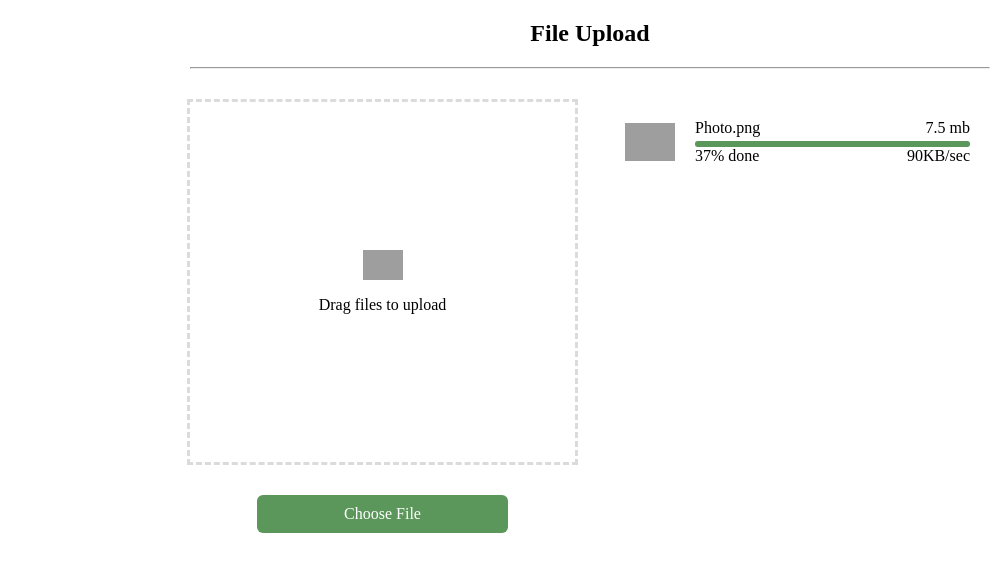
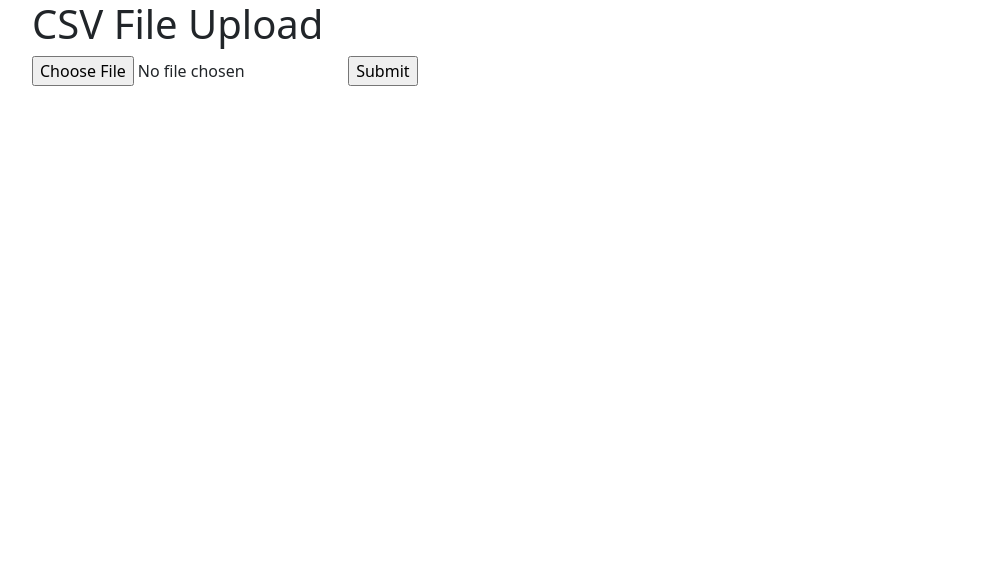
Before and after one commit to havavavava/Malicious_code_analysis_with_GPT, a Flask app: page /upload in a window 1280 px wide. Shown: the top 572 px of the page, without its empty margins (50-1051 px from the left). Run offline with Flask 3, Linux system fonts and the light colour scheme; grey boxes are pictures that could not be loaded.

Commit message:
csv file upload

```diff
--- a/main.py
+++ b/main.py
@@ -1,13 +1,20 @@
 from flask import Flask, render_template, request, session, url_for, redirect
+from werkzeug.utils import secure_filename
 app = Flask(__name__)
 
 @app.route('/')
 def main():
     return render_template('index.html')
 
-@app.route('/upload')
+
+@app.route('/upload',methods=['GET','POST'])
 def upload():
-    return render_template('upload.html')
+    if request.method == 'POST':
+        f = request.files['file']
+        f.save("./uploads/" + secure_filename(f.filename))
+        return render_template('/home.html')
+    else:
+        return render_template('/upload.html')
 
 @app.route('/home')
 def home():
--- a/static/upload.css
+++ b/static/upload.css
@@ -1,151 +1,39 @@
-#root {
-  width: 100%;
-  margin: 0 auto;
-  max-width: 800px;
+body {
+    font-family: Arial, sans-serif;
+    background-color: #f0f0f0;
+    margin: 0;
+    padding: 0;
+    display: flex;
+    justify-content: center;
+    align-items: center;
+    height: 100vh;
 }
 
-.title {
-  text-align: center;
+.container {
+    text-align: center;
+    background-color: #ffffff;
+    padding: 20px;
+    border-radius: 10px;
+    box-shadow: 0 0 10px rgba(0, 0, 0, 0.2);
 }
 
-.contents {
-  display: flex;
-  flex-direction: row;
-  margin-top: 30px;
-}
-.contents .upload-box {
-  width: calc(50% - 15px);
-  box-sizing: border-box;
-  margin-right: 30px;
-  display: flex;
-  flex-direction: column;
-  justify-content: center;
-  align-items: center;
+h1 {
+    margin-bottom: 20px;
 }
 
-.contents .upload-box .drag-file {
-  width: 100%;
-  height: 360px;
-  display: flex;
-  flex-direction: column;
-  justify-content: center;
-  align-items: center;
-  border: 3px dashed #dbdbdb;
-}
-.contents .upload-box .drag-file.highlight {
-  border: 3px dashed red;
-}
-.contents .upload-box .drag-file .image {
-  width: 40px;
-}
-.contents .upload-box .drag-file .message {
-  margin-bottom: 0;
-}
-.contents .upload-box .file-label {
-  margin-top: 30px;
-  background-color: #5b975b;
-  color: #fff;
-  text-align: center;
-  padding: 10px 0;
-  width: 65%;
-  border-radius: 6px;
-  cursor: pointer;
-}
-.contents .upload-box .file {
-  display: none;
+input[type="file"] {
+    display: none;
 }
 
-.contents .files {
-  width: calc(50% - 15px);
-  box-sizing: border-box;
-  overflow: auto;
-  height: 360px;
-}
-.contents .files .file {
-  display: flex;
-  padding: 20px 20px;
-  border-bottom: 1px solid #dbdbdb;
-}
-.contents .files .file:last-child {
-  margin-bottom: 0px;
-  border-bottom: none;
+button {
+    padding: 10px 20px;
+    background-color: #007BFF;
+    color: #ffffff;
+    border: none;
+    border-radius: 5px;
+    cursor: pointer;
 }
 
-.contents .files .file .thumbnail {
-  display: flex;
-  flex: none;
-  width: 50px;
-  margin-right: 20px;
-  align-items: center;
+button:hover {
+    background-color: #0056b3;
 }
-.contents .files .file .thumbnail .image {
-  width: 100%;
-}
-
-.contents .files .file .details {
-  flex: 1;
-  display: flex;
-  flex-direction: column;
-  justify-content: space-between;
-}
-.contents .files .file .details .header {
-  display: flex;
-}
-.contents .files .file .details .header .name {
-  width: 100px;
-  white-space: nowrap;
-  text-overflow: ellipsis;
-  overflow: hidden;
-}
-.contents .files .file .details .header .size {
-  margin-left: auto;
-}
-
-.contents .files .file .progress {
-  position: relative;
-  height: 6px;
-  background-color: #dbdbdb;
-  overflow: hidden;
-  margin-top: 4px;
-  border-radius: 10px;
-}
-.contents .files .file .progress .bar {
-  position: absolute;
-  left: 0;
-  top: 0;
-  height: 100%;
-  width: 100%;
-  background-color: #5b975b;
-}
-
-.contents .files .file .status {
-  display: flex;
-  width: 100%;
-}
-.contents .files .file .status .percent {
-}
-.contents .files .file .status .speed {
-  margin-left: auto;
-}
-
-@media(max-width: 700px) {
-  .contents {
-    display: flex;
-    flex-direction: column;
-    margin-top: 30px;
-  }
-  .contents .upload-box {
-    width: 100%;
-    box-sizing: border-box;
-    margin-right: 0;
-  }
-  .contents .upload-box .drag-file {
-    height: 150px;
-  }
-  .contents .files {
-    width: 100%;
-    box-sizing: border-box;
-    margin-right: 0;
-    overflow: initial;
-  }
-}
--- a/static/upload.js
+++ b/static/upload.js
@@ -1,79 +1,30 @@
-function DropFile(dropAreaId, fileListId) {
-    let dropArea = document.getElementById(dropAreaId);
-    let fileList = document.getElementById(fileListId);
+document.addEventListener('DOMContentLoaded', function () {
+    const fileInput = document.getElementById('csvFileInput');
+    const uploadButton = document.getElementById('uploadButton');
 
-    function preventDefaults(e) {
-        e.preventDefault();
-        e.stopPropagation();
-    }
+    uploadButton.addEventListener('click', function () {
+        const file = fileInput.files[0];
+        if (file) {
+            const formData = new FormData();
+            formData.append('csvFile', file);
 
-    function highlight(e) {
-        preventDefaults(e);
-        dropArea.classList.add("highlight");
-    }
-
-    function unhighlight(e) {
-        preventDefaults(e);
-        dropArea.classList.remove("highlight");
-    }
-
-    function handleDrop(e) {
-        unhighlight(e);
-        let dt = e.dataTransfer;
-        let files = dt.files;
-
-        handleFiles(files);
-
-        const fileList = document.getElementById(fileListId);
-        if (fileList) {
-            fileList.scrollTo({
-                top: fileList.scrollHeight
+            fetch('/upload.php', {
+                method: 'POST',
+                body: formData,
+            })
+            .then(response => {
+                if (response.ok) {
+                    alert('File uploaded successfully.');
+                } else {
+                    alert('File upload failed.');
+                }
+            })
+            .catch(error => {
+                console.error('Error:', error);
+                alert('An error occurred while uploading the file.');
             });
+        } else {
+            alert('Please select a CSV file to upload.');
         }
-    }
-
-    function handleFiles(files) {
-        files = [...files];
-        files.forEach(previewFile);
-    }
-
-    function previewFile(file) {
-        console.log(file);
-        fileList.appendChild(renderFile(file));
-    }
-
-    function renderFile(file) {
-        let fileDOM = document.createElement("div");
-        fileDOM.className = "file";
-        fileDOM.innerHTML = `
-      <div class="thumbnail">
-        <img src="https://img.icons8.com/2x/csv" alt="파일타입 이미지" class="image">
-      </div>
-      <div class="details">
-        <header class="header">
-          <span class="name">${file.name}</span>
-          <span class="size">${file.size}</span>
-        </header>
-        <div class="progress">
-          <div class="bar"></div>
-        </div>
-        <div class="status">
-          <span class="percent">100% done</span>
-          <span class="speed">90KB/sec</span>
-        </div>
-      </div>
-    `;
-        return fileDOM;
-    }
-
-    dropArea.addEventListener("dragenter", highlight, false);
-    dropArea.addEventListener("dragover", highlight, false);
-    dropArea.addEventListener("dragleave", unhighlight, false);
-    dropArea.addEventListener("drop", handleDrop, false);
-
-    return {
-        handleFiles
-    };
-}
-
-const dropFile = new DropFile("drop-file", "files");
+    });
+});
--- a/templates/upload.html
+++ b/templates/upload.html
@@ -1,46 +1,23 @@
 <!DOCTYPE html>
 <html lang="en">
 <head>
-    <meta charset="utf-8">
-    <link href="static/upload.css" rel="stylesheet" >
-    <script src="static/upload.js"></script>
-    <title>Upload</title>
+    <meta charset="UTF-8">
+    <meta name="viewport" content="width=device-width, initial-scale=1.0">
+    <title>CSV File Upload</title>
+    <link rel="stylesheet" href="https://cdn.jsdelivr.net/npm/bootstrap@5.1.2/dist/css/bootstrap.min.css">
+    <script src="https://cdn.jsdelivr.net/npm/bootstrap@5.1.2/dist/js/bootstrap.bundle.min.js">
+    </script>
+
 </head>
 <body>
-    <div id="root">
-        <h2 class="title">File Upload</h2>
-        <hr>
-        <div class="contents">
-            <div class="upload-box">
-                <div id="drop-file" class="drag-file">
-                    <img src="https://img.icons8.com/4x/csv" alt="파일 아이콘" class="image">
-                    <p class="message">Drag files to upload</p>
-                </div>
-                <label class="file-label" for="chooseFile">Choose File</label>
-                <input class="file" id="chooseFile" type="file" multiple onchange="dropFile.handleFiles(this.files)">
-            </div>
-            <div id="files" class="files">
-                <div class="file">
-                    <div class="thumbnail">
-                        <img src="https://img.icons8.com/4x/csv" alt="파일타입 이미지" class="image">
-                    </div>
-                    <div class="details">
-                        <header class="header">
-                            <span class="name">Photo.png</span>
-                            <span class="size">7.5 mb</span>
-                        </header>
-                        <div class="progress">
-                            <div class="bar"></div>
-                        </div>
-                        <div class="status">
-                            <span class="percent">37% done</span>
-                            <span class="speed">90KB/sec</span>
-                        </div>
-                    </div>
-                </div>
-            </div>
-        </div>
+    <div class="container-sm">
+        <h1>CSV File Upload</h1>
+        <form action="http://localhost:80/upload" method="POST"
+              enctype="multipart/form-data">
+            <input type="file" name="file"/>
+            <input type="submit"/>
+        </form>
     </div>
+
 </body>
-
 </html>
```
